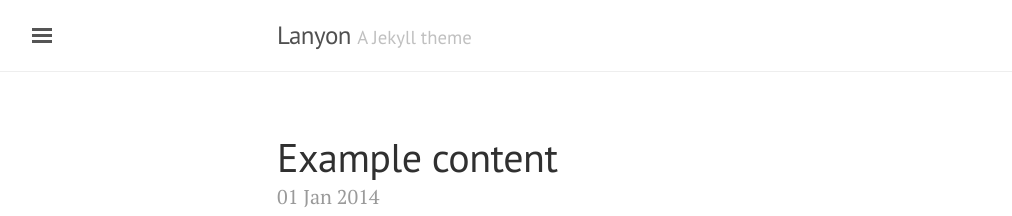
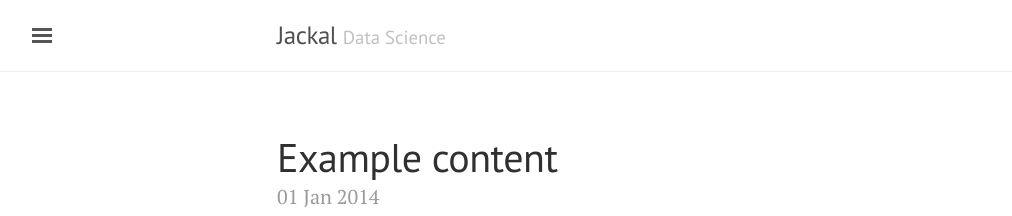
Before and after one commit to SohanChoudhury/JackalDS, a Jekyll site: the page built from index.html, in a window 1280 px wide and 900 px high. Shown: the top 216 px of the window, without its empty margins (3-1015 px from the left). Built offline with Jekyll 4.4.1, drawn with Linux system fonts in a browser that asks for light colours; the list of posts is cut into pages by our own code; some of the changed lines change nothing that is shown.

Commit message:
Changing Description

```diff
--- a/_config.yml
+++ b/_config.yml
@@ -5,9 +5,9 @@
 
 
 # Setup
-title:               Lanyon
-tagline:             'A Jekyll theme'
-description:         'A reserved <a href="http://jekyllrb.com" target="_blank">Jekyll</a> theme that places the utmost gravity on content with a hidden drawer. Made by <a href="https://twitter.com/mdo" target="_blank">@mdo</a>.'
+title:               Jackal
+tagline:             'Data Science'
+description:         'Two Georgia Tech students just having some fun with data.'
 url:                 http://lanyon.getpoole.com
 baseurl:             ''
 #gems: [jekyll-paginate]
@@ -17,9 +17,9 @@
 
 # About/contact
 author:
-  name:              Mark Otto
-  url:               https://twitter.com/mdo
-  email:             markdotto@gmail.com
+  name:              Rohit Mittapalli and Sohan Choudhury
+  url:
+  email:
 
 # Custom vars
 version:             1.0.0
```
